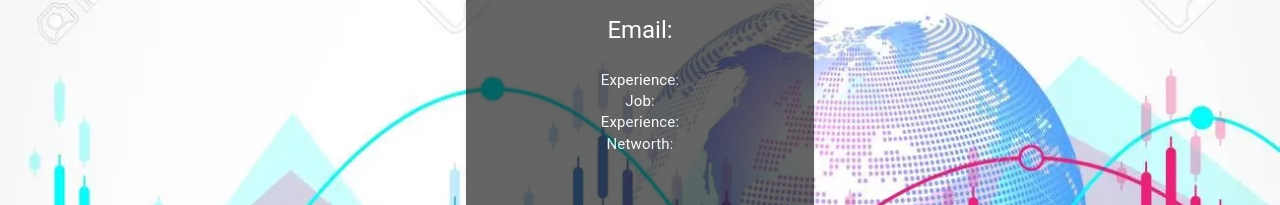
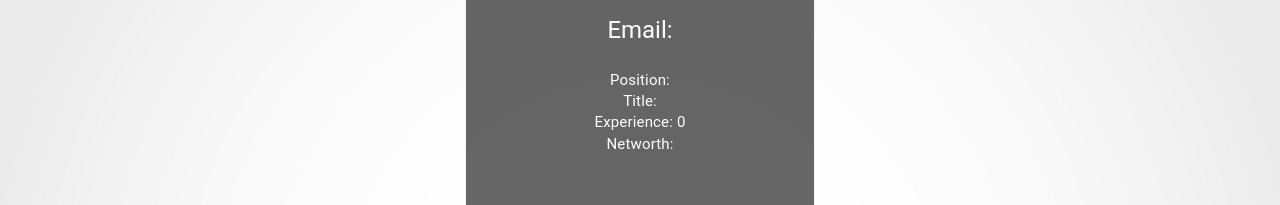
Before and after one commit to Nihilus888/IBull, a React (Create React App) app: page /profile/1 in a window 1280 px wide. Shown: the part 194-399 px from the top of the page. Built offline with nearby package versions, Linux system fonts and the light colour scheme; no server answers; sample sign-in values are in the browser's storage.

Commit message:
fixed the display of information

```diff
--- a/controllers/user_controller.js
+++ b/controllers/user_controller.js
@@ -176,7 +176,8 @@ module.exports = {
           name: user.name,
           email: user.email,
           job: user.job,
-          position: user.experience,
+          position: user.position,
+          experience: user.experience,
           skills: user.skills,
           networth: user.networth
         }
--- a/src/components/profile/Profile.jsx
+++ b/src/components/profile/Profile.jsx
@@ -33,7 +33,7 @@ import { CardMedia } from "@mui/material";
 import CardActions from "@mui/material/CardActions";
 import CardContent from "@mui/material/CardContent";
 import FaceIcon from "@mui/icons-material/Face";
-import Image from "../../components/Stockmarketimage.jpg";
+import Image from "../../components/stockmarket.jpg";
 
 const theme = createTheme();
 
@@ -238,13 +238,14 @@ export default function Profile(props) {
                   </Typography>
 
                   <Typography variant="body2" sx={{ fontSize: 15 }}>
-                    Experience: {formData.position}
+                    Position: {formData.position}
                     <br />
-                    Job: {formData.job}
+                    Title: {formData.job}
                     <br />
-                    Experience: {formData.job}
+                    Experience: {formData.experience}
                     <br />
                     Networth: {formData.networth}
+                    <br />
                   </Typography>
                 </CardContent>
               </Card>
```
